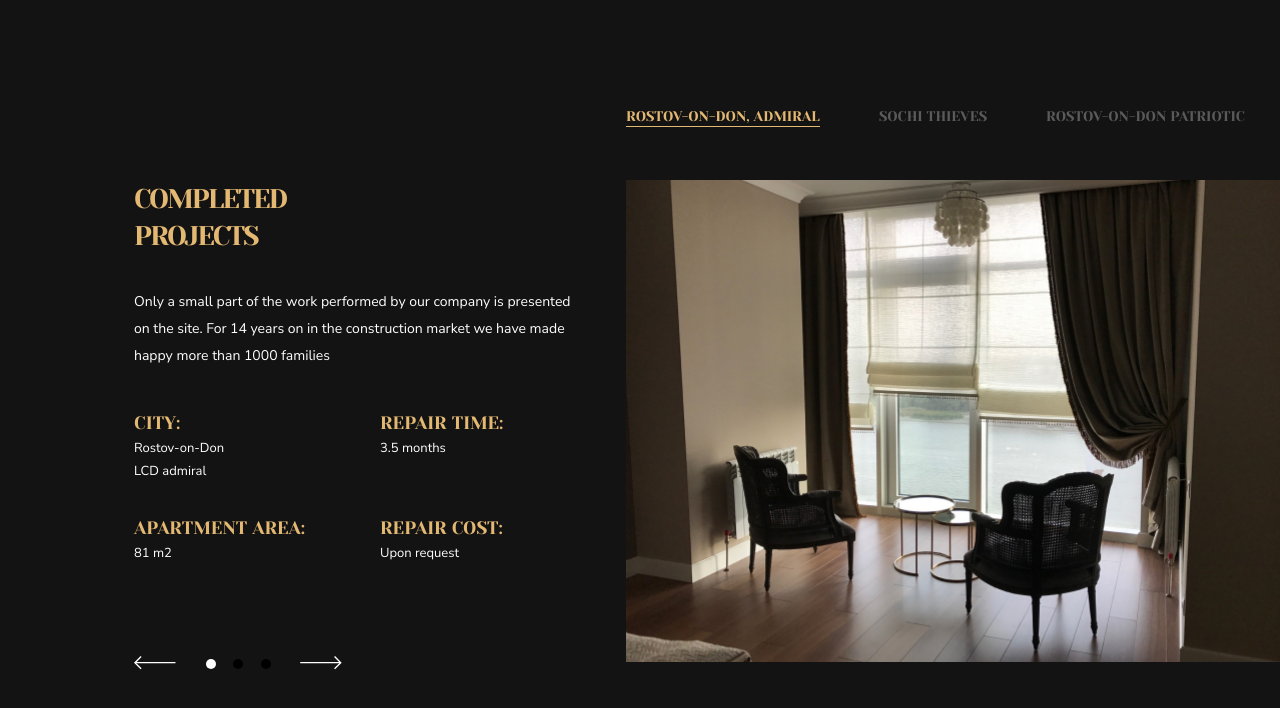
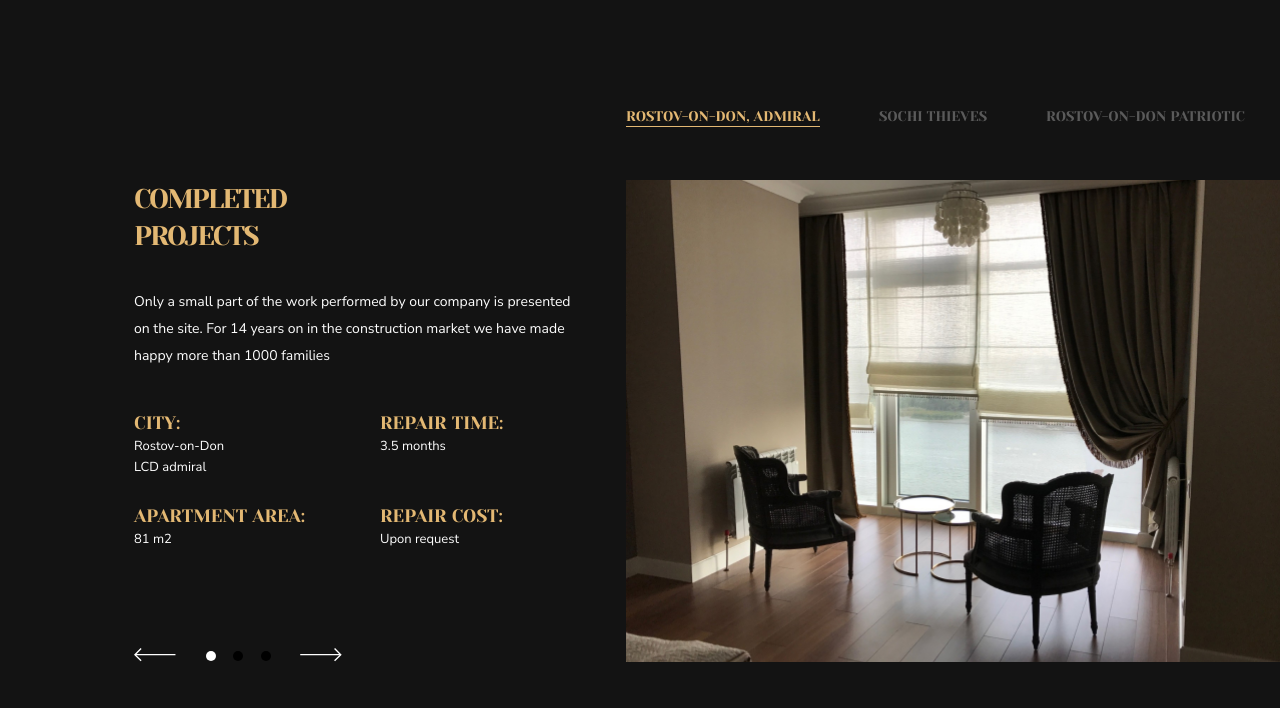
Before and after one commit to serg310583/-JS, a plain HTML site: page index.html in a window 1280 px wide. Both pictures are taken after a click on the element "ROSTOV-ON-DON, ADMIRAL". Shown: the top 708 px of the page. Drawn offline with Linux system fonts and the light colour scheme.

Commit message:
выполнено форматирование

```diff
--- a/CSS/style.css
+++ b/CSS/style.css
@@ -16,32 +16,6 @@ body {
   color: #ffffff;
   text-decoration: none;
   box-sizing: border-box;
-}
-
-
-
-.header-navigations {
-  list-style: none;
-  display: flex;
-  margin-left: 77px;
-  padding-inline-start: 0;
-}
-
-.header-navigations__items {
-  margin-right: 54px;
-}
-
-.hero-navigations-items a {
-  font-style: normal;
-  font-weight: 400;
-  font-size: 11px;
-  line-height: 15px;
-  color: white;
-}
-
-.hero-navigations-items a:hover,
-.hero-navigations-items a:visited {
-  color: #e3b873;
 }
 
 .page-one {
@@ -114,7 +88,7 @@ body {
   font-size: 14px;
   line-height: 27px;
   margin: 0;
-  padding: 0 50px 42px 0;
+  padding: 0 50px 8px 0;
 }
 
 h3.item {
@@ -125,14 +99,26 @@ h3.item {
   line-height: 25px;
   text-transform: uppercase;
   color: #e3b873;
-  margin: 0;
+  margin: 34px 0 0 0;
+
 }
 
-span.text {
+.text {
+  position: absolute;
   font-style: normal;
   font-weight: 400;
   font-size: 13px;
   line-height: 21px;
+  opacity: 0;
+}
+
+.text-active, .text-cost{
+  position: absolute;
+  font-style: normal;
+  font-weight: 400;
+  font-size: 13px;
+  line-height: 21px;
+  opacity: 1;
 }
 
 .desc {
@@ -146,7 +132,7 @@ span.text {
 .slider__arrows {
   width: 157px;
   display: flex;
-  margin-top: 53px;
+  margin-top: 80px;
   cursor: pointer;
 }
 .slider__arrows img {
--- a/index.html
+++ b/index.html
@@ -6,17 +6,14 @@
     <meta charset="UTF-8">
     <meta http-equiv="X-UA-Compatible" content="IE=edge">
     <meta name="viewport" content="width=device-width, initial-scale=1.0">
-    <title>Site</title>
+    <title>Slider JS</title>
 </head>
 <body>
-
     <main>
-
-        <section class="page-one" id="projects">
+        <section class="page-one">
             <div class="page-one__container">
                 <nav class="nav_page_one">
                     <div class="slider__titles"></div>
-
                 </nav>
 
                 <div class="page-one__features">
@@ -25,28 +22,22 @@
                         <h2 class="title title_pageone">Completed projects</h2>
                         <p class="subtitle">Only a small part of the work performed by our company is presented on the site. For 14 years on in the construction market we have made happy more than 1000 families</p>
 
-
-
                         <div class="desc">
-
                             <div class="desc_block block_1">
                                 <h3 class="item">City:</h3>
-                                <span class="text">Rostov-on-Don <br> LCD admiral</span>
                             </div>
 
                             <div class="desc_block block_2">
                                 <h3 class="item">Repair time:</h3>
-                                <span class="text">3.5 months</span>
                             </div>
 
                             <div class="desc_block block_3">
                                 <h3 class="item">apartment area:</h3>
-                                <span class="text">81 m2</span>
                             </div>
 
                             <div class="desc_block block_4">
                                 <h3 class="item">Repair Cost:</h3>
-                                <span class="text">Upon request</span>
+                                <span class="text-cost">Upon request</span>
                             </div>
 
                         </div>
--- a/script.js
+++ b/script.js
@@ -26,10 +26,15 @@ function initSlider() {
     let sliderDots = document.querySelector(".slider__dots");
     let sliderTitles = document.querySelector(".slider__titles");
 
+    let infoCity = document.querySelector(".block_1");
+    let infoRepairTime = document.querySelector(".block_2");
+    let infoArea = document.querySelector(".block_3")
+
     initImages();
     initArrows();
     initDots();
     initTitles();
+    initCards();
 
 
     function initImages() {
@@ -59,6 +64,7 @@ function initSlider() {
             let dot = `<div class="slider__dots-item n${index} ${index === 0? "active" : ""}" data-index="${index}"></div>`;
             sliderDots.innerHTML += dot;
         });
+
         sliderDots.querySelectorAll(".slider__dots-item").forEach(dot => {
             dot.addEventListener("click", function() {
                 moveSlider(this.dataset.index);
@@ -71,11 +77,23 @@ function initSlider() {
             let title = `<div class="slider__title-item n${index} ${index === 0? "active" : ""}" data-index="${index}">${images[index].title}</div>`;
             sliderTitles.innerHTML += title;
         });
+
         sliderTitles.querySelectorAll(".slider__title-item").forEach(title => {
             title.addEventListener("click", function() {
             moveSlider(this.dataset.index);
             });
         });
+    }
+
+    function initCards() {
+        images.forEach((image, index) => {
+            let city = `<div class="text n${index} ${index === 0 ? "text-active" : ""}" data-index="${index}">${images[index].city}</div>`;
+            infoCity.innerHTML += city;
+            let area = `<div class="text n${index} ${index === 0 ? "text-active" : ""}" data-index="${index}">${images[index].area}</div>`;
+            infoArea.innerHTML += area;
+            let time = `<div class="text n${index} ${index === 0 ? "text-active" : ""}" data-index="${index}">${images[index].time}</div>`;
+            infoRepairTime.innerHTML += time;
+        })
     }
 
     function moveSlider(num) {
@@ -87,9 +105,15 @@ function initSlider() {
 
         sliderTitles.querySelector(".active").classList.remove("active");
         sliderTitles.querySelector(".n" + num).classList.add("active");
+
+        infoCity.querySelector(".text-active").classList.remove("text-active");
+        infoCity.querySelector(".n" + num).classList.add("text-active");
+
+        infoArea.querySelector(".text-active").classList.remove("text-active");
+        infoArea.querySelector(".n" + num).classList.add("text-active");
+
+        infoRepairTime.querySelector(".text-active").classList.remove("text-active");
+        infoRepairTime.querySelector(".n" + num).classList.add("text-active");
     }
 }
-
-
-
 document.addEventListener("DOMContentLoaded", initSlider);
```
Lines whose indentation alone changed are shown as unchanged.
